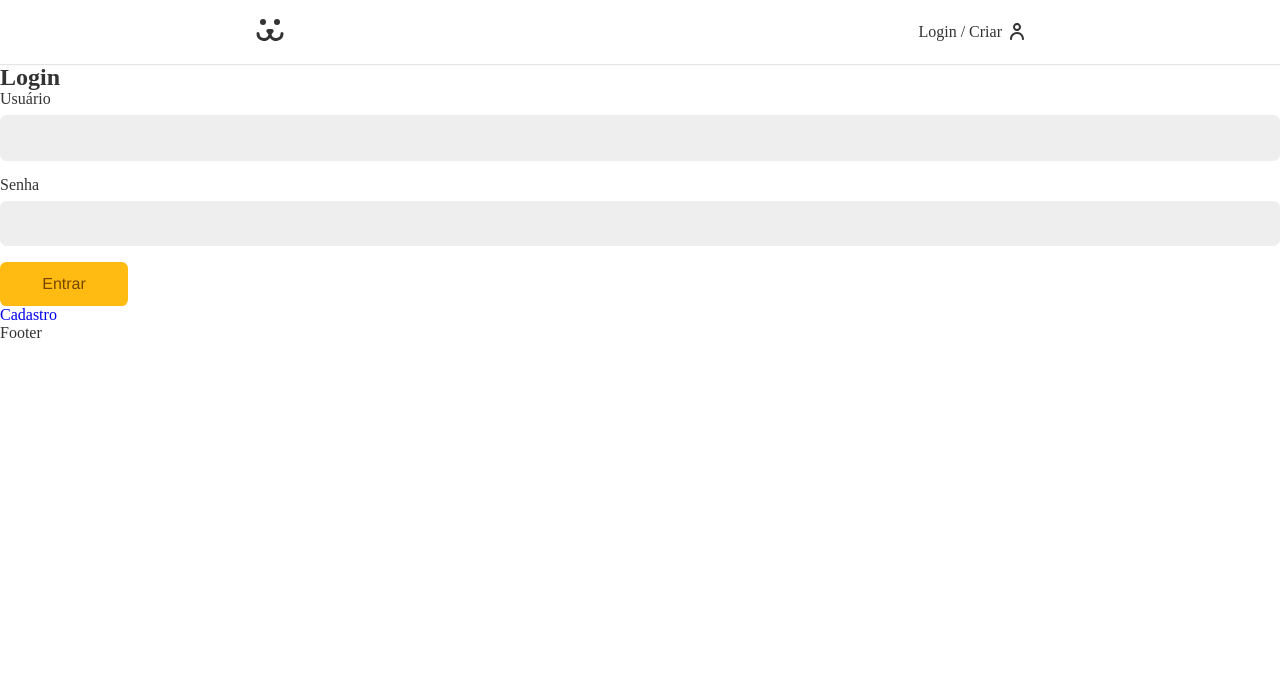
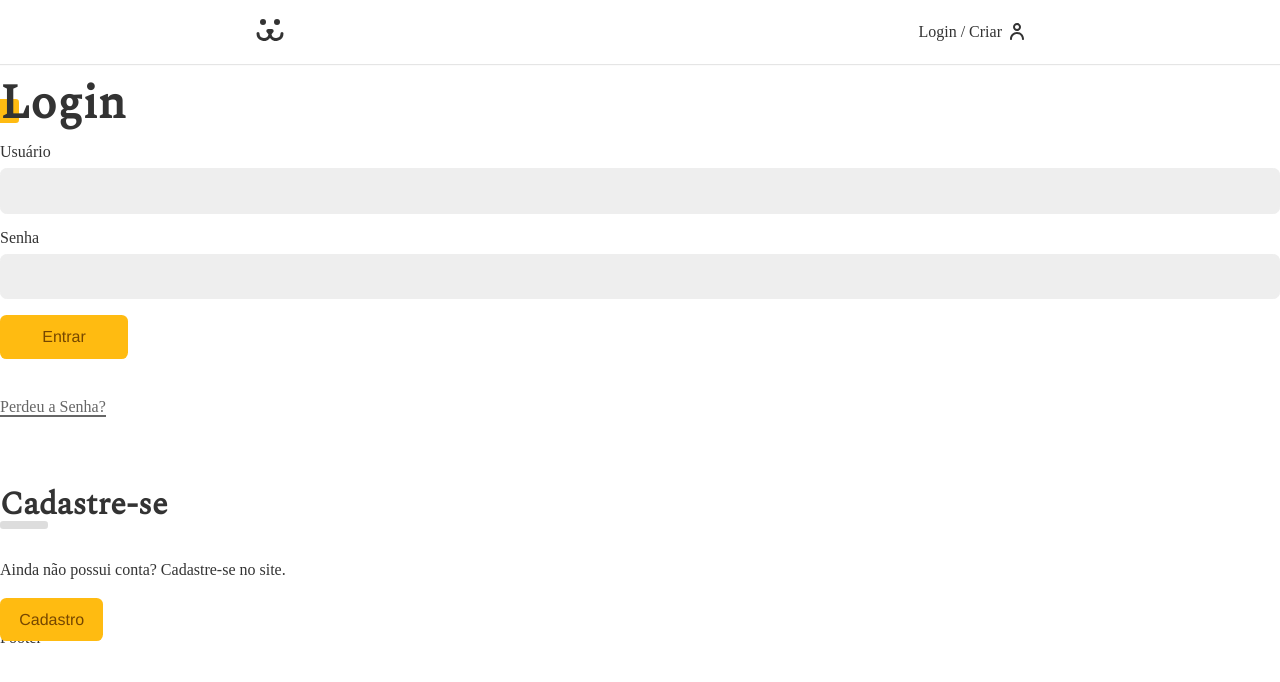
Before and after one commit to Emilio133752/projetoDogs, a React (Vite) app: page /login in a window 1280 px wide. Shown: the top 682 px of the page. Built offline with nearby package versions, Linux system fonts and the light colour scheme.

Commit message:
estilizando e criando logica de login e cadastro

```diff
--- a/src/App.css
+++ b/src/App.css
@@ -1,3 +1,5 @@
+@import url('https://fonts.googleapis.com/css2?family=Spectral:ital,wght@700&display=swap');
+
 *{
     box-sizing: border-box;
 }
@@ -7,7 +9,7 @@ body{
     margin: 0px;
     color: #333;
     --type-first: Helvetica, Arial, Sans-serif;
-    --type-second: 'Spectral', Georgia;
+    --type-second: 'Spectral', georgia;
 }
 
 h1, h2, h3, h4, p{
@@ -34,6 +36,7 @@ button, input{
 
 a{
     text-decoration: none;
+    color: #333;
 
 }
 
@@ -42,3 +45,38 @@ a{
     padding: 0 1rem;
     margin: 0 auto;
 }
+
+.title{
+    font-family: var(--type-second);
+    line-height: 1;
+    font-size: 3rem;
+    margin: 1rem 0;
+    position: relative;
+    z-index: 1;
+}
+
+.title::after{
+    content: '';
+    display: block;
+    width: 1.5rem;
+    height: 1.5rem;
+    background: #fb1;
+    position: absolute;
+    bottom: 5px;
+    left: -5px;
+    border-radius: .2rem;
+    z-index: -1;
+}
+
+.animeLeft{
+    opacity: 0;
+    transform: translateX(-20px);
+    animation: animeLeft .3s forwards;
+}
+
+@keyframes animeLeft {
+    to{
+        opacity: 1;
+        transform: initial;
+    }
+}
--- /dev/null
+++ b/src/Components/Helper/Error.jsx
@@ -0,0 +1,11 @@
+import React from 'react'
+
+const Error = ({error}) => {
+    if(!error) return null
+
+    return (
+        <p style={{color: "#f31", margin: "1rem"}}>{error}</p>
+    )
+}
+
+export default Error
--- a/src/Components/Login/LoginForm.jsx
+++ b/src/Components/Login/LoginForm.jsx
@@ -4,7 +4,9 @@ import Input from '../Forms/Input'
 import Button from '../Forms/Button'
 import useForm from '../../Hooks/useForm'
 import { UserContext } from '../../UserContext'
-
+import Error from '../Helper/Error'
+import styles from './LoginForm.module.css'
+import stylesBtn from '../Forms/Button.module.css'
 const LoginForm = () => {
 
   const username = useForm();
@@ -21,15 +23,21 @@ const LoginForm = () => {
     }
 
   return (
-    <section>
-      <h1>Login</h1>
-      <form action="" onSubmit={handleSubmit}>
+    <section className="animeLeft">
+      <h1 className="title">Login</h1>
+      <form className={styles.form} onSubmit={handleSubmit}>
           <Input label="Usuário" type="text" name="username" {...username}/>
           <Input label="Senha" type="password" name="password" {...password}/>
           {loading ? <Button disabled>Carregando</Button> : <Button>Entrar</Button>}
+          <Error error={error}/>
           {error && <p>{error}</p>}
       </form>
-      <Link to="/login/criar">Cadastro</Link>
+      <Link className={styles.perdeu} to="/login/perdeu">Perdeu a Senha?</Link>
+      <div className={styles.cadastro}>
+        <h2 className={styles.subtitle}>Cadastre-se</h2>
+        <p>Ainda não possui conta? Cadastre-se no site.</p>
+        <Link className={stylesBtn.button} to="/login/criar">Cadastro</Link>
+      </div>
     </section>
   )
 }
--- /dev/null
+++ b/src/Components/Login/LoginForm.module.css
@@ -0,0 +1,43 @@
+.form{
+    margin-bottom: 2rem;
+}
+
+.perdeu{
+    display: inline-block;
+    color: #666;
+    padding: .5rem 0;
+    line-height: 1;
+}
+
+.perdeu::after{
+    content: '';
+    height: 2px;
+    width: 100%;
+    background-color: currentColor;
+    display: block;
+}
+
+.cadastro{
+    margin-top: 4rem;
+
+}
+.cadastro p{
+    margin-top: 2rem;
+    margin-bottom: 2rem;
+
+}
+
+.subtitle{
+    font-family: var(--type-second);
+    line-height: 1;
+    font-size: 2rem;
+}
+
+.subtitle::after{
+    content: '';
+    display: block;
+    background: #ddd;
+    height: 0.5rem;
+    width: 3rem;
+    border-radius: .2rem;
+}
```
